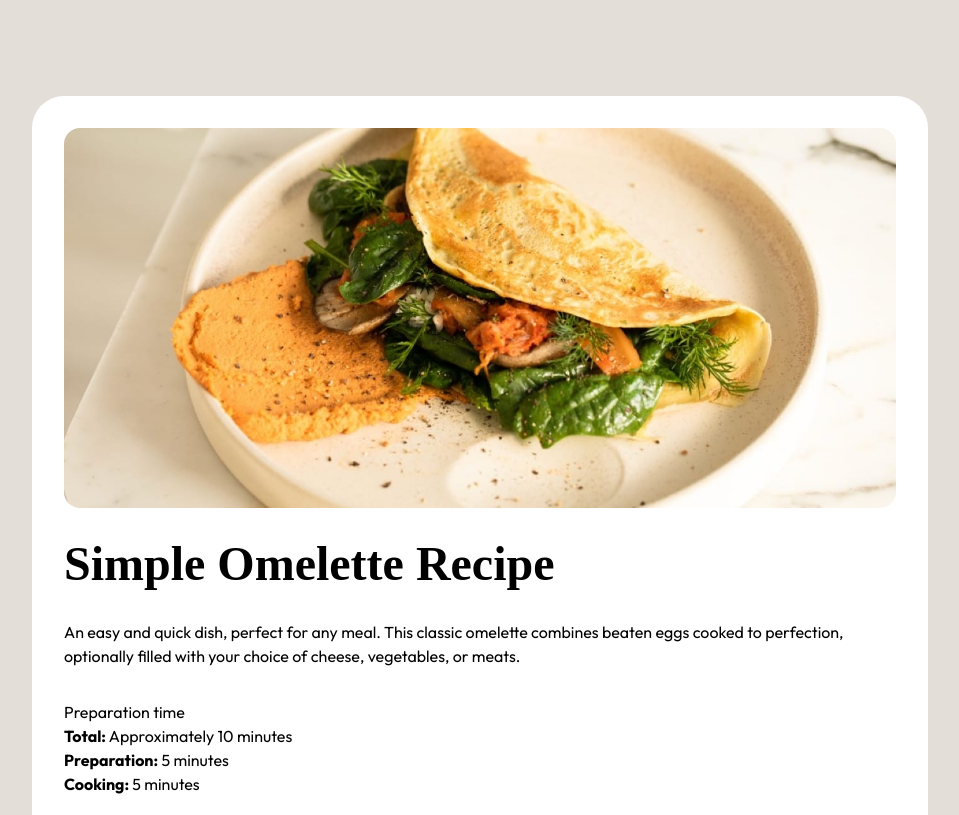
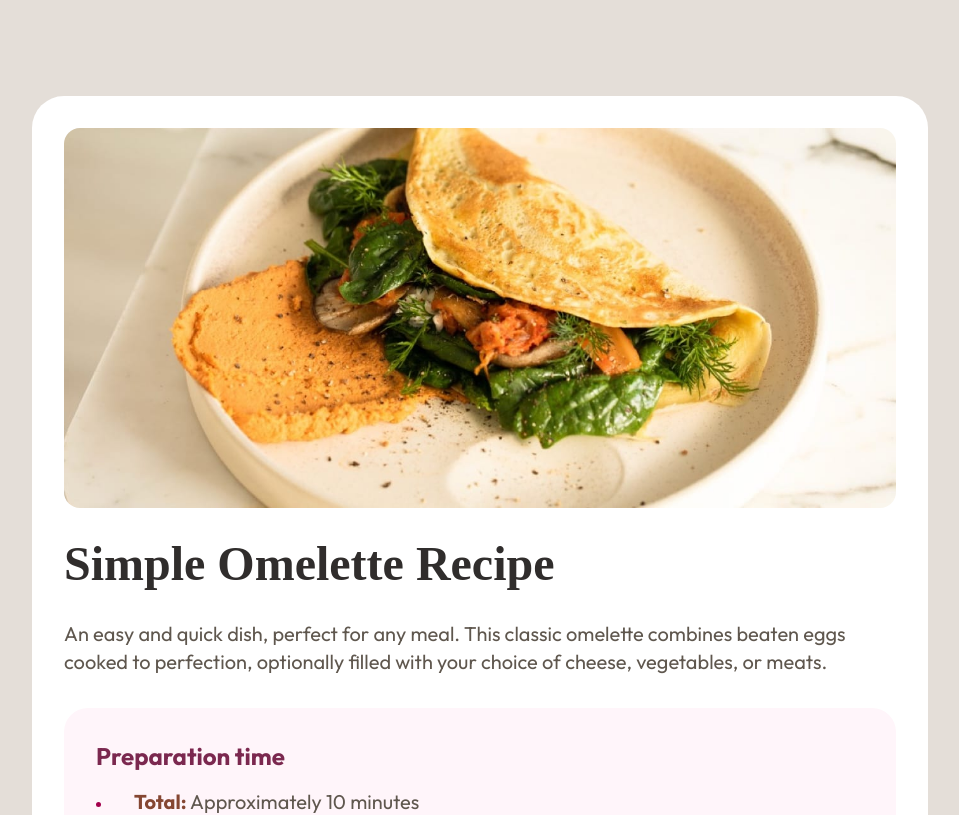
Before and after one commit to lilKriT/fem-recipe-page, a Next.js app: page / in a window 1280 px wide. Shown: the top 815 px of the page, without its empty margins (160-1119 px from the left). Built offline with nearby package versions, Linux system fonts and the light colour scheme.

Commit message:
Styled preparation.

```diff
--- a/app/globals.css
+++ b/app/globals.css
@@ -14,4 +14,9 @@
 
 body {
   @apply bg-stone-150;
+  @apply text-stone-600 text-xl;
 }
+
+strong {
+  @apply text-brown-800;
+}
--- a/app/page.tsx
+++ b/app/page.tsx
@@ -11,7 +11,7 @@ export default function Home() {
           alt="A tasty omelette! Enjoy."
           className="rounded-2xl"
         />
-        <h1 className="text-black text-5xl font-outfit font-bold">
+        <h1 className="text-stone-900 text-5xl font-outfit font-bold">
           Simple Omelette Recipe
         </h1>
 
@@ -23,17 +23,17 @@ export default function Home() {
         </p>
 
         {/* Preparation */}
-        <div>
-          <h2>Preparation time</h2>
-          <ul>
+        <div className="bg-rose-50 p-8 rounded-3xl">
+          <h2 className="text-rose-800 text-2xl font-bold">Preparation time</h2>
+          <ul className="mt-4 list-disc list-inside marker:text-pink-800 marker:text-base flex flex-col gap-2">
             <li>
-              <strong>Total:</strong> Approximately 10 minutes
+              <strong className="pl-4">Total:</strong> Approximately 10 minutes
             </li>
             <li>
-              <strong>Preparation:</strong> 5 minutes
+              <strong className="pl-4">Preparation:</strong> 5 minutes
             </li>
             <li>
-              <strong>Cooking:</strong> 5 minutes
+              <strong className="pl-4">Cooking:</strong> 5 minutes
             </li>
           </ul>
         </div>
```
